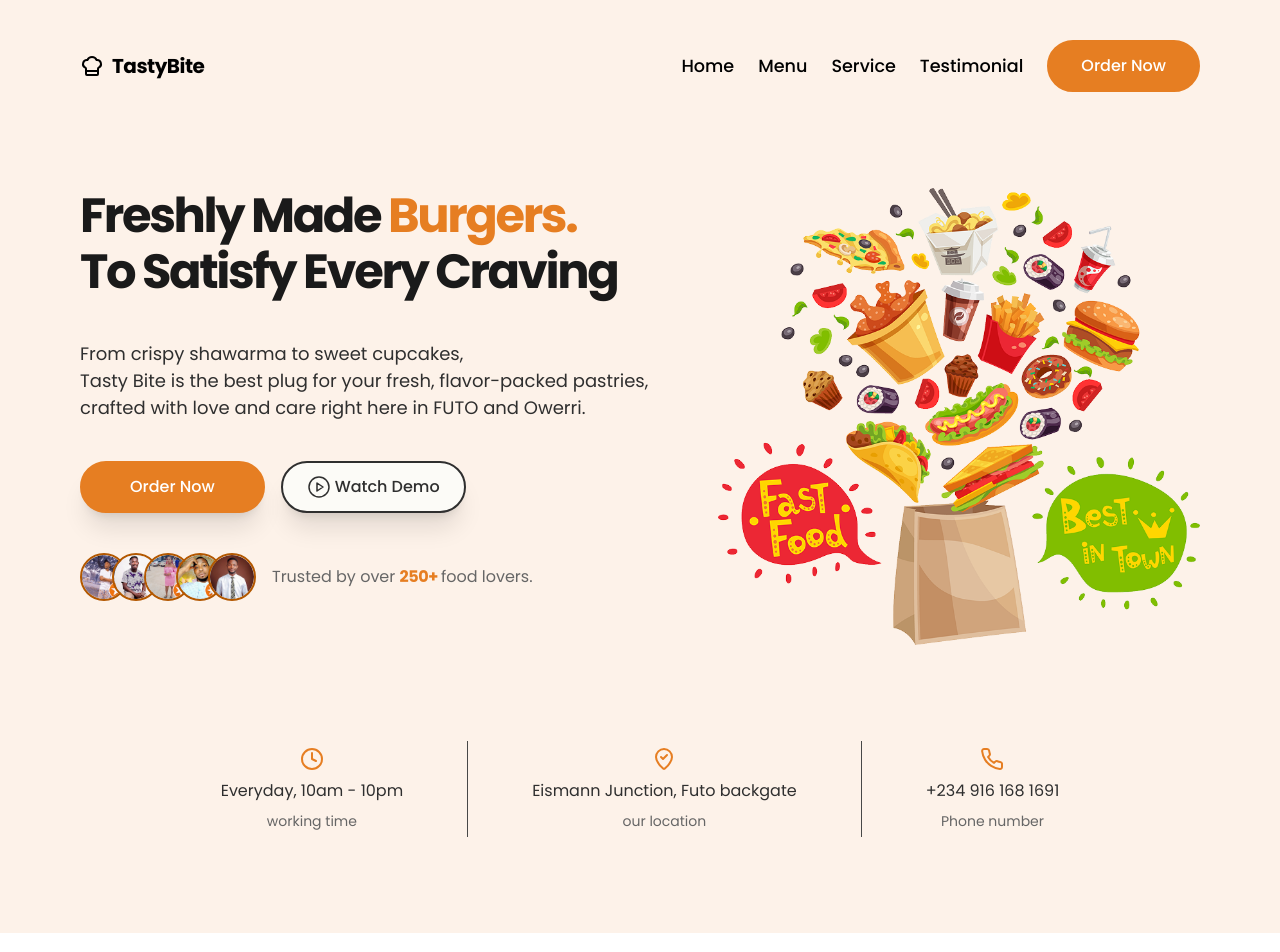
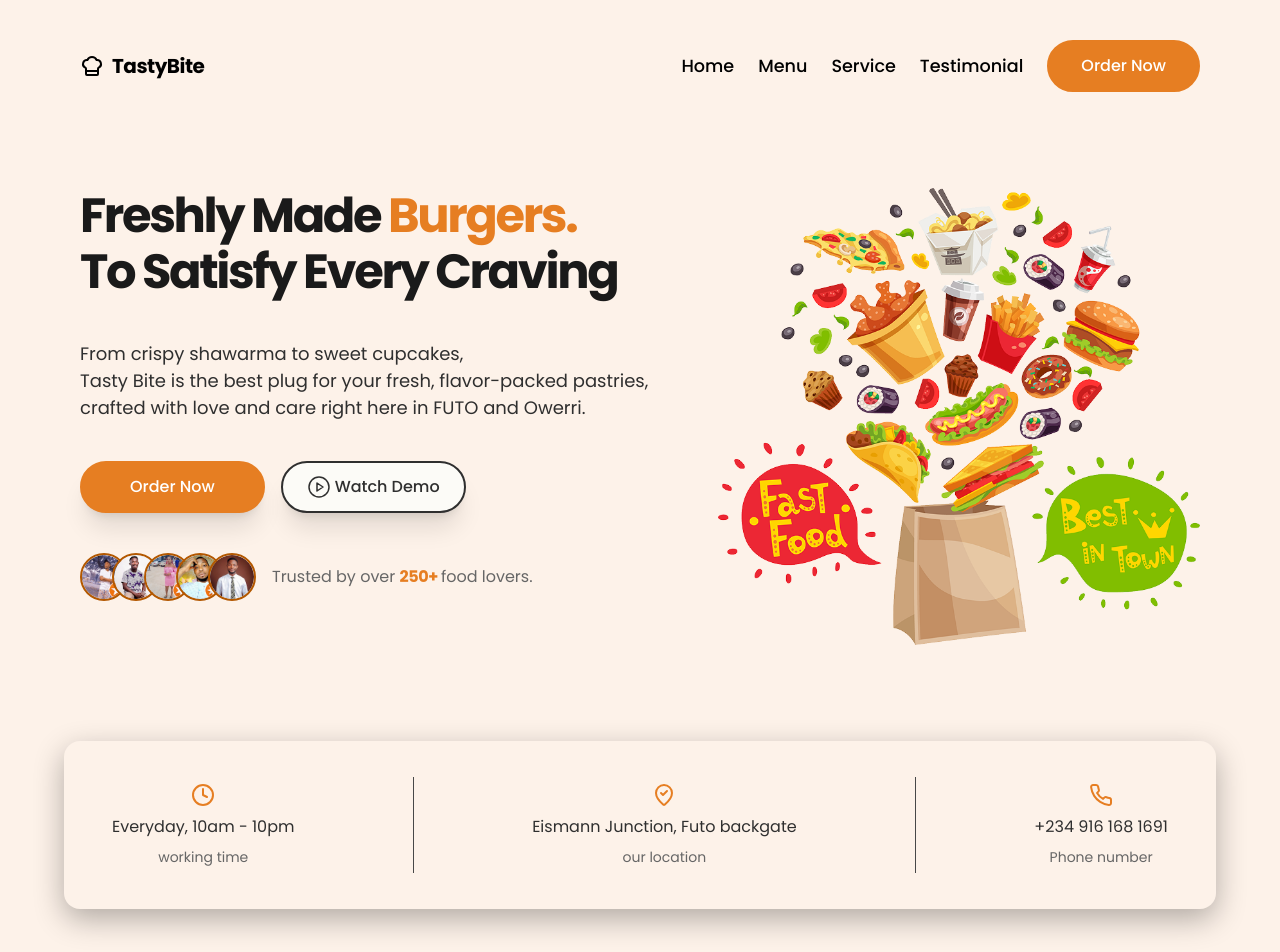
Before and after one commit to DivineUgorji/tastybite-foods, a React (Vite) app: page / in a window 1280 px wide. Shown: the top 952 px of the page. Built offline with nearby package versions, Linux system fonts and the light colour scheme.

Commit message:
Add shadow styling to contact section

```diff
--- a/src/components/sections/Contact.jsx
+++ b/src/components/sections/Contact.jsx
@@ -4,7 +4,8 @@ import Phone from "../icons/Phone";
 
 function Contact() {
   return (
-    <div className="w-full mx-auto max-w-[90rem] px-4 sm:px-8 lg:px-20 flex flex-col items-center sm:flex-row sm:justify-center gap-y-10 sm:gap-x-8 md:gap-x-16 pb-12 md:pb-24 text-center">
+    <div className="w-full mx-auto max-w-[90%] max-sm:max-w-[80%] sm:min-h-10  justify-center bg-[#fdf2e9] rounded-2xl shadow-[0_10px_30px_rgba(0,0,0,0.3)]">
+      <div className="flex flex-col items-center justify-between sm:flex-row gap-y-10 sm:gap-x-2 md:gap-x-4 text-center pt-9 pb-9 px-4 sm:px-8 lg:px-12">
         <div className="flex flex-col items-center gap-y-2">
           <Clock className="text-primary-accent-100" width={2} />
           <p className="text-primary-base-200">Everyday, 10am - 10pm</p>
@@ -17,7 +18,9 @@ function Contact() {
 
         <div className="flex flex-col items-center gap-y-2">
           <LocationPin className="text-primary-accent-100" width={2} />
-        <p className="text-primary-base-200">Eismann Junction, Futo backgate</p>
+          <p className="text-primary-base-200">
+            Eismann Junction, Futo backgate
+          </p>
           <p className="text-primary-base-75 text-sm">our location</p>
         </div>
 
@@ -31,6 +34,7 @@ function Contact() {
           <p className="text-primary-base-75 text-sm">Phone number</p>
         </div>
       </div>
+    </div>
   );
 }
 
--- a/src/components/sections/Page.jsx
+++ b/src/components/sections/Page.jsx
@@ -1,6 +1,8 @@
 function Page({ children }) {
   return (
-    <div className="bg-[var(--color-primary-90)] font-family">{children}</div>
+    <div className="bg-[var(--color-primary-90)] font-family pb-18">
+      {children}
+    </div>
   );
 }
 
```
Lines whose indentation alone changed are shown as unchanged.
